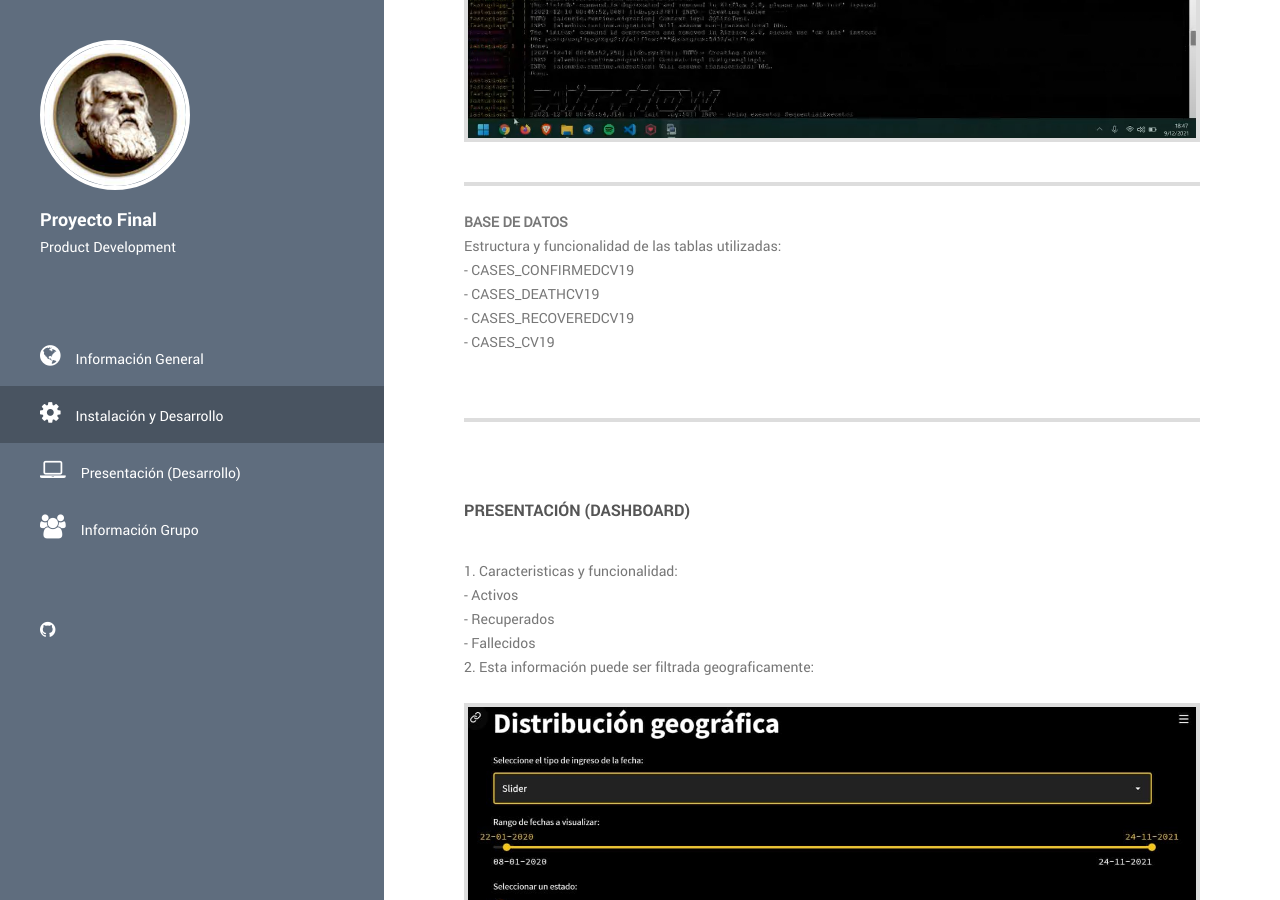
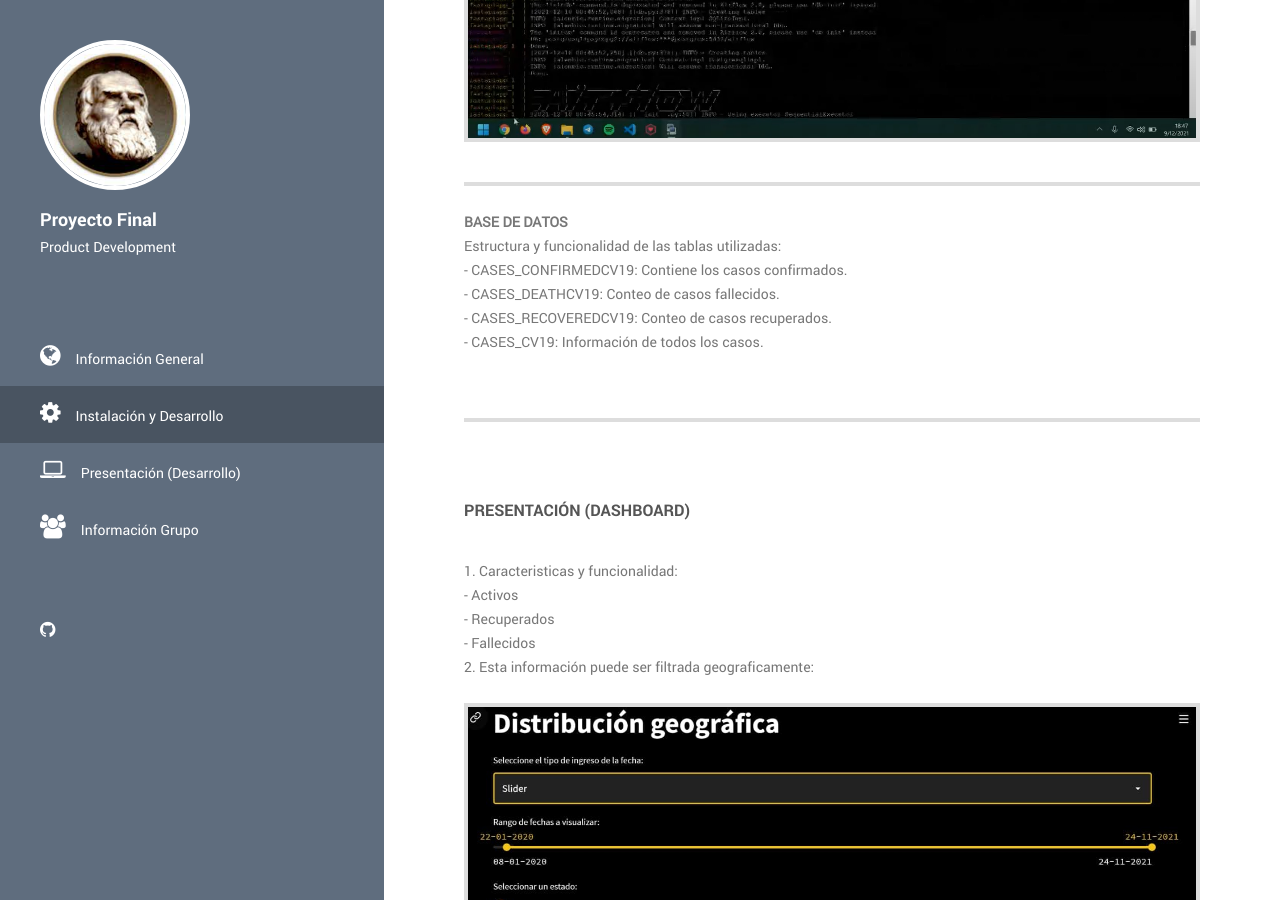
Before and after one commit to sergiopalmat/Product-Development, a Jekyll site: the page index.html, which Jekyll copies as it is, in a window 1280 px wide and 900 px high, scrolled down 1537 px. Built offline with Jekyll 4.4.1, drawn with Linux system fonts in a browser that asks for light colours.

Commit message:
Update index.html

```diff
--- a/index.html
+++ b/index.html
@@ -125,10 +125,10 @@
 							<p><strong>BASE DE DATOS</strong></p>
 							<p>Estructura y funcionalidad de las tablas utilizadas:</p>
 							<ul>
-								<li>- CASES_CONFIRMEDCV19</li>
-								<li>- CASES_DEATHCV19</li>
-								<li>- CASES_RECOVEREDCV19</li>
-								<li>- CASES_CV19</li>
+								<li>- CASES_CONFIRMEDCV19: Contiene los casos confirmados.</li>
+								<li>- CASES_DEATHCV19: Conteo de casos fallecidos.</li>
+								<li>- CASES_RECOVEREDCV19: Conteo de casos recuperados.</li>
+								<li>- CASES_CV19: Información de todos los casos.</li>
 							</ul>
 							<br>
                             <hr>
```
